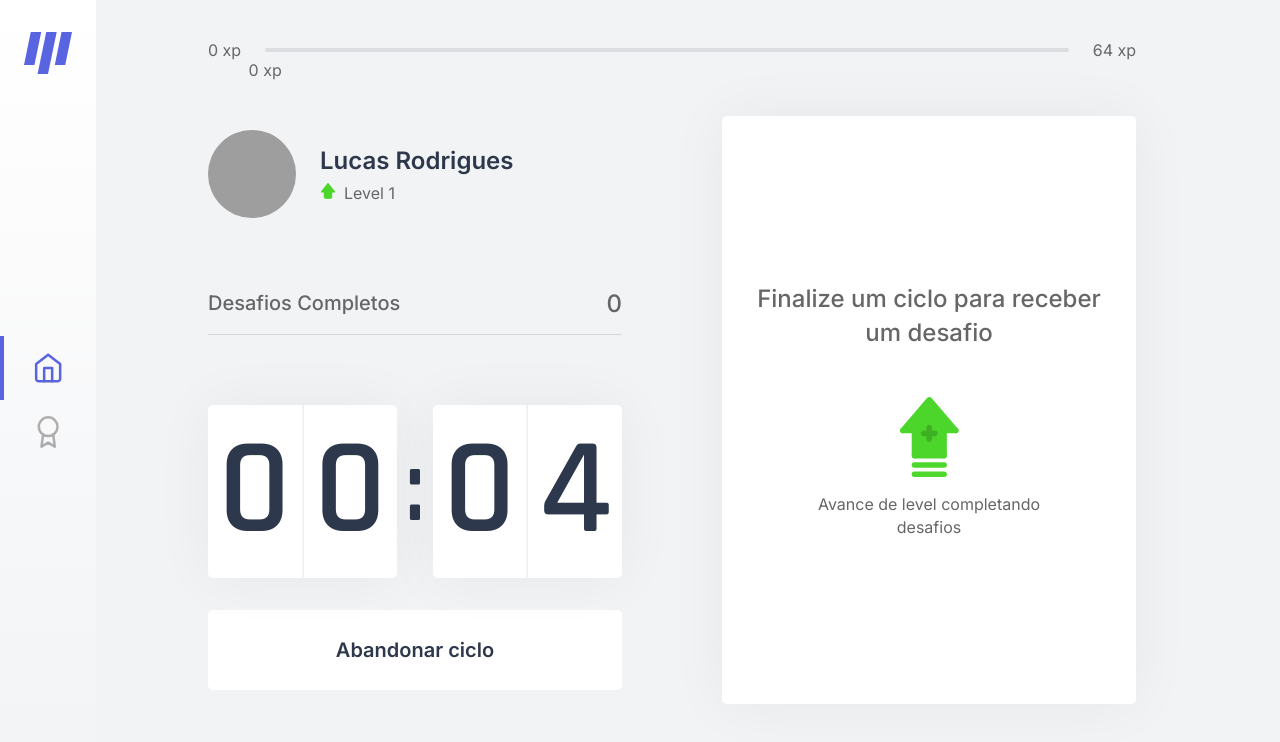
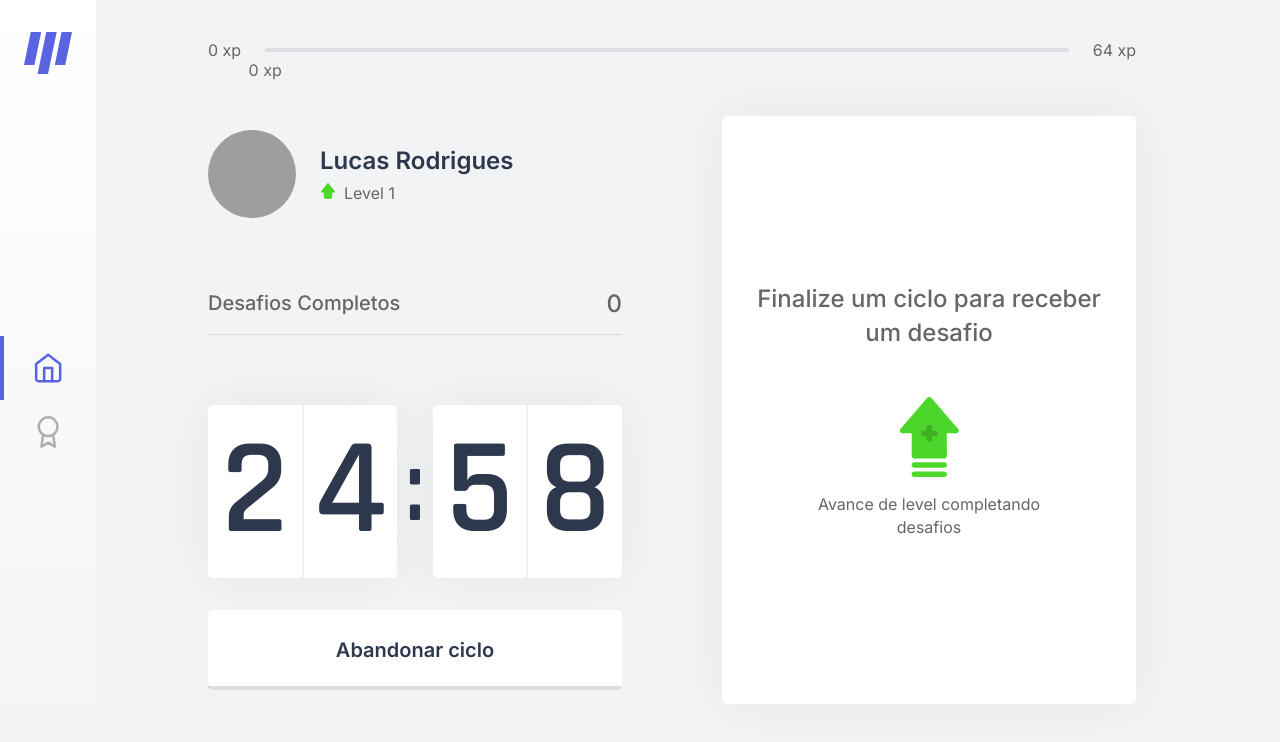
Before and after one commit to LucasSousa09/nlw04-moveit, a Next.js app: page / in a window 1280 px wide. Both pictures are taken after a click on the button "Iniciar um ciclo". Shown: the top 742 px of the page. Built offline with nearby package versions, Linux system fonts and the light colour scheme; grey boxes are pictures that could not be loaded.

Commit message:
percentageBar added to the countdownButton

```diff
--- a/src/components/Countdown.tsx
+++ b/src/components/Countdown.tsx
@@ -9,7 +9,8 @@ export function Countdown() {
         hasFinished,
         isActive,
         startCountdown,
-        resetCountdown
+        resetCountdown,
+        PercentageBar
     } = useContext(CountdownContext)
 
     const [minuteLeft, minuteRight] = String(minutes).padStart(2, '0').split('')
@@ -44,12 +45,13 @@ export function Countdown() {
                             className={`${styles.countdownButton} ${styles.countdownButtonActive}`}
                             onClick={resetCountdown}>
                             Abandonar ciclo
+                            <PercentageBar />
                         </button>
                     ) : (
                             <button
                                 type="button"
                                 className={styles.countdownButton}
-                                onClick={startCountdown}>
+                                onClick={() => { startCountdown() }}>
                                 Iniciar um ciclo
                             </button>
                         )}
--- a/src/contexts/CountdownContext.tsx
+++ b/src/contexts/CountdownContext.tsx
@@ -1,4 +1,4 @@
-import { createContext, ReactNode, useContext, useEffect, useState } from "react";
+import { createContext, JSXElementConstructor, ReactNode, useContext, useEffect, useState } from "react";
 import { ChallengesContext } from "./ChallengesContext";
 
 interface CountdownContextData {
@@ -6,6 +6,7 @@ interface CountdownContextData {
     seconds: number;
     isActive: boolean;
     hasFinished: boolean;
+    PercentageBar: React.ElementType;
     startCountdown: () => void;
     resetCountdown: () => void;
 }
@@ -20,12 +21,22 @@ let countdownTimeout: NodeJS.Timeout
 export function CountdownProvider({ children }: CountdownProviderProps) {
     const { startNewChallenge } = useContext(ChallengesContext)
 
-    const [time, setTime] = useState(.1 * 60)
+    const [time, setTime] = useState(25 * 60)
     const [isActive, setIsActive] = useState(false)
     const [hasFinished, setHasFinished] = useState(false)
+    const [barPercentage, setBarPercentage] = useState(0)
+
 
     const minutes = Math.floor(time / 60);
     const seconds = time % 60;
+    let percent = 100 / (25 * 60)
+
+    // Width: 1000%
+
+    useEffect(() => {
+        setBarPercentage(barPercentage + percent)
+        console.log(barPercentage)
+    }, [time])
 
     function startCountdown() {
         setIsActive(true)
@@ -33,7 +44,7 @@ export function CountdownProvider({ children }: CountdownProviderProps) {
     function resetCountdown() {
         clearTimeout(countdownTimeout)
         setIsActive(false)
-        setTime(.1 * 60)
+        setTime(25 * 60)
         setHasFinished(false)
     }
 
@@ -50,6 +61,14 @@ export function CountdownProvider({ children }: CountdownProviderProps) {
         }
     }, [isActive, time])
 
+    function PercentageBar() {
+        return (
+            <div style={{ height: '4px', width: '100%', background: 'var(--gray-line)' }}>
+                <div style={{ height: '4px', width: `${barPercentage}%`, backgroundColor: "var(--green)", transition: '1s ease' }}></div>
+            </div>
+        )
+    }
+
 
     return (
         <CountdownContext.Provider value={{
@@ -58,7 +77,8 @@ export function CountdownProvider({ children }: CountdownProviderProps) {
             isActive,
             hasFinished,
             startCountdown,
-            resetCountdown
+            resetCountdown,
+            PercentageBar,
         }}>
             { children}
         </CountdownContext.Provider>
--- a/src/styles/components/Countdown.module.css
+++ b/src/styles/components/Countdown.module.css
@@ -41,6 +41,7 @@
 }
 
 .countdownButton{
+    position: relative;
     width: 100%;
     height: 5rem;
 
@@ -60,6 +61,7 @@
     font-weight: 600;
 
     transition: background-color 0.2s;
+    overflow: hidden;
 }
 
 .countdownButton:not([disabled]):hover{
@@ -70,8 +72,16 @@
     background-color: var(--white);
     color: var(--text);
     cursor: not-allowed;
+}
 
-    border-bottom: 4px solid var(--green)
+.countdownButton > div{
+    position: absolute;
+    bottom: 0;
+    left: 0;
+
+    height: 4px;
+    width: 15px;
+    background-color: var(--green);
 }
 
 .countdownButton:disabled img{
```
